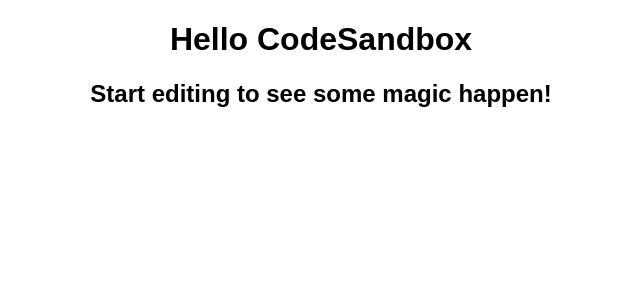
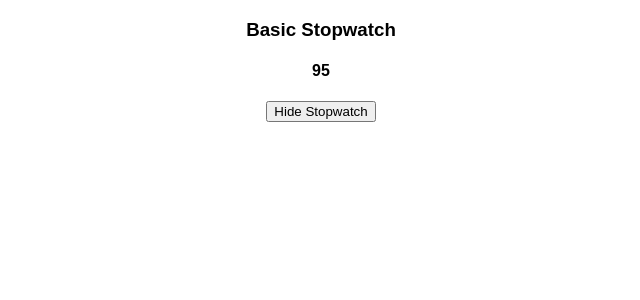
Before and after one commit to shreevalikushe/useEffectUseRef, a React (Create React App) app: page / in a window 1280 px wide. Shown: the top 300 px of the page, without its empty margins (319-959 px from the left). Built offline with nearby package versions, Linux system fonts and the light colour scheme.

Commit message:
initial commit

```diff
--- a/src/App.js
+++ b/src/App.js
@@ -1,10 +1,13 @@
+import { useState } from "react";
+import Countdown from "./Components/Countdown";
 import "./styles.css";
 
 export default function App() {
+  const [hide, setHide] = useState(false);
   return (
     <div className="App">
-      <h1>Hello CodeSandbox</h1>
-      <h2>Start editing to see some magic happen!</h2>
+      {!hide && <Countdown initial={100} />}
+      <button onClick={() => setHide(!hide)}>Hide Stopwatch</button>
     </div>
   );
 }
--- /dev/null
+++ b/src/Components/Countdown.jsx
@@ -0,0 +1,27 @@
+import { useEffect, useState } from "react";
+
+function Countdown({ initial }) {
+  const [value, setValue] = useState(initial);
+
+  useEffect(() => {
+    const id = setInterval(() => {
+      setValue((prev) => {
+        if (prev - 1 === 0) {
+          clearInterval(id);
+        }
+        return prev - 1;
+      });
+    }, 1000);
+    return () => {
+      console.log("clearing!...");
+      clearInterval(id);
+    };
+  }, []);
+  return (
+    <>
+      <h3>Basic Stopwatch</h3>
+      <h4>{value}</h4>
+    </>
+  );
+}
+export default Countdown;
```
